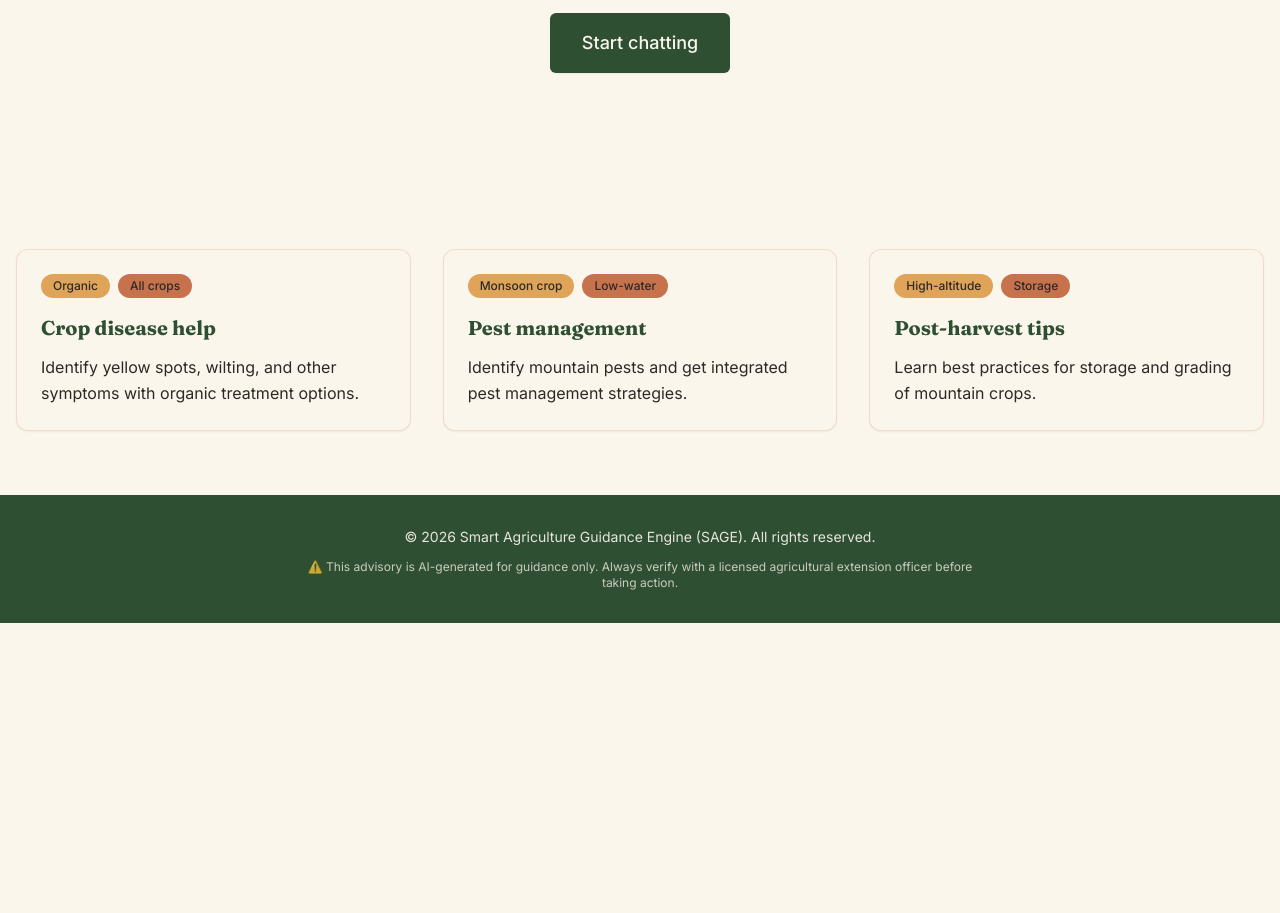
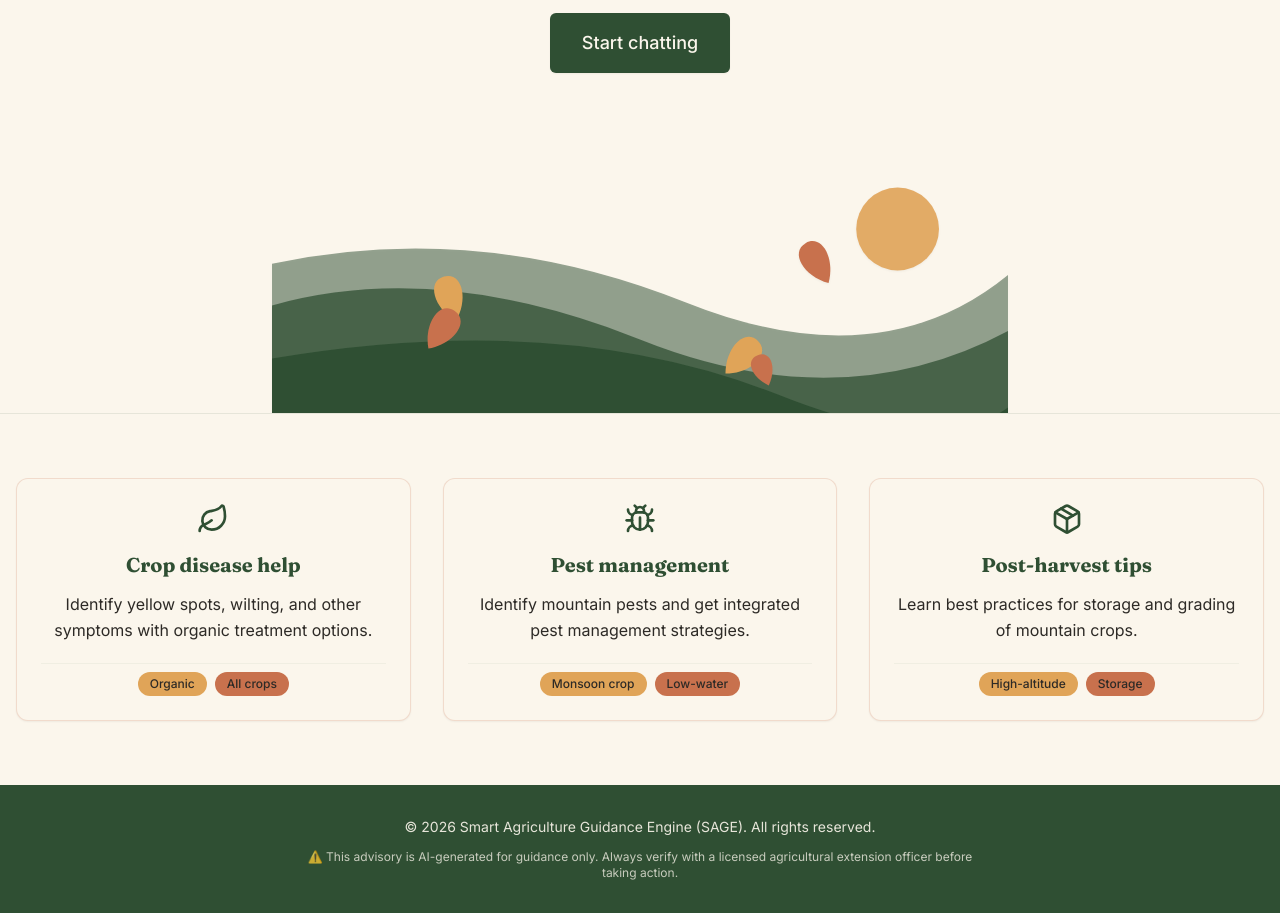
Before and after one commit to oomm00/Smart-Agriculture-Guidance-Engine-SAGE-, a React (Vite) app in the folder frontend/: page / in a window 1280 px wide. Shown: the part 440-1353 px from the top of the page. Before the commit the page ends 1063 px from the top, so only its background shows below. Built offline with nearby package versions, Linux system fonts and the light colour scheme.

Commit message:
feat: add HeroIllustration SVG and lucide-react icons to Cards

```diff
--- a/frontend/src/components/Card.jsx
+++ b/frontend/src/components/Card.jsx
@@ -1,7 +1,12 @@
-export default function Card({ title, description, tags = [] }) {
+export default function Card({ title, description, tags = [], icon }) {
   return (
-    <div className="bg-cream rounded-xl border border-terracotta/20 p-6 shadow-sm hover:shadow-md transition-shadow">
-      <div className="flex flex-wrap gap-2 mb-4">
+    <div className="bg-cream rounded-xl border border-terracotta/20 p-6 shadow-sm hover:shadow-md transition-shadow flex flex-col items-center text-center">
+      {icon && <div className="text-forest mb-4 flex justify-center items-center">{icon}</div>}
+
+      <h3 className="text-xl font-fraunces text-forest font-bold mb-3">{title}</h3>
+      <p className="text-ink font-inter leading-relaxed mb-5 flex-grow">{description}</p>
+
+      <div className="flex flex-wrap gap-2 justify-center mt-auto pt-2 border-t border-forest/5 w-full">
         {tags.map((tag, index) => {
           const bgClass = index % 2 === 0 ? 'bg-harvest' : 'bg-terracotta'
           return (
@@ -11,8 +16,6 @@ export default function Card({ title, description, tags = [] }) {
           )
         })}
       </div>
-      <h3 className="text-xl font-fraunces text-forest font-bold mb-3">{title}</h3>
-      <p className="text-ink font-inter leading-relaxed">{description}</p>
     </div>
   )
 }
--- a/frontend/src/components/Hero.jsx
+++ b/frontend/src/components/Hero.jsx
@@ -1,7 +1,9 @@
+import HeroIllustration from "./HeroIllustration"
+
 export default function Hero() {
   return (
-    <div className="bg-cream py-20 px-4 sm:py-28">
-      <div className="max-w-4xl mx-auto text-center">
+    <div className="bg-cream pt-20 sm:pt-28 pb-0 overflow-hidden border-b border-forest/10">
+      <div className="max-w-4xl mx-auto text-center relative z-10 px-4">
         <h1 className="text-4xl sm:text-5xl md:text-6xl font-fraunces text-forest font-bold tracking-tight mb-6">
           Practical crop advice, in your language
         </h1>
@@ -15,6 +17,7 @@ export default function Hero() {
           Start chatting
         </a>
       </div>
+      <HeroIllustration />
     </div>
   )
 }
--- /dev/null
+++ b/frontend/src/components/HeroIllustration.jsx
@@ -0,0 +1,31 @@
+export default function HeroIllustration() {
+  return (
+    <div className="w-full max-w-3xl mx-auto mt-16 px-4">
+      <svg viewBox="0 0 800 300" className="w-full h-auto drop-shadow-sm" fill="none" xmlns="http://www.w3.org/2000/svg">
+        {/* Sun / Accent Element */}
+        <circle cx="680" cy="100" r="45" fill="#E0A458" opacity="0.9" />
+
+        {/* Back Hill */}
+        <path d="M-50 300 L-50 150 Q 200 80 450 180 T 850 100 L850 300 Z" fill="#2F4F33" opacity="0.5"/>
+
+        {/* Middle Hill */}
+        <path d="M-50 300 L-50 200 Q 150 120 400 220 T 850 180 L850 300 Z" fill="#2F4F33" opacity="0.75"/>
+
+        {/* Front Hill */}
+        <path d="M-50 300 L-50 250 Q 300 180 550 280 T 850 220 L850 300 Z" fill="#2F4F33" />
+
+        {/* Leaf Accents on Hills */}
+        {/* Group 1 */}
+        <path d="M 200 200 C 180 180, 180 150, 200 150 C 220 150, 220 180, 200 200 Z" fill="#E0A458" transform="rotate(-15 200 200)"/>
+        <path d="M 170 230 C 150 210, 150 180, 170 180 C 190 180, 190 210, 170 230 Z" fill="#C8714D" transform="rotate(35 170 230)"/>
+
+        {/* Group 2 */}
+        <path d="M 500 260 C 480 240, 480 210, 500 210 C 520 210, 520 240, 500 260 Z" fill="#E0A458" transform="rotate(45 500 250)"/>
+        <path d="M 540 270 C 525 255, 525 235, 540 235 C 555 235, 555 255, 540 270 Z" fill="#C8714D" transform="rotate(-20 540 270)"/>
+
+        {/* Group 3 */}
+        <path d="M 600 160 C 580 140, 580 110, 600 110 C 620 110, 620 140, 600 160 Z" fill="#C8714D" transform="rotate(-30 600 150)"/>
+      </svg>
+    </div>
+  )
+}
--- a/frontend/src/pages/Home.jsx
+++ b/frontend/src/pages/Home.jsx
@@ -3,6 +3,7 @@ import Navbar from "../components/Navbar"
 import Footer from "../components/Footer"
 import Hero from "../components/Hero"
 import Card from "../components/Card"
+import { Leaf, Bug, Package } from "lucide-react"
 
 export default function Home() {
   return (
@@ -19,16 +20,19 @@ export default function Home() {
               title="Crop disease help"
               description="Identify yellow spots, wilting, and other symptoms with organic treatment options."
               tags={["Organic", "All crops"]}
+              icon={<Leaf size={32} />}
             />
             <Card
               title="Pest management"
               description="Identify mountain pests and get integrated pest management strategies."
               tags={["Monsoon crop", "Low-water"]}
+              icon={<Bug size={32} />}
             />
             <Card
               title="Post-harvest tips"
               description="Learn best practices for storage and grading of mountain crops."
               tags={["High-altitude", "Storage"]}
+              icon={<Package size={32} />}
             />
           </div>
         </div>
```
